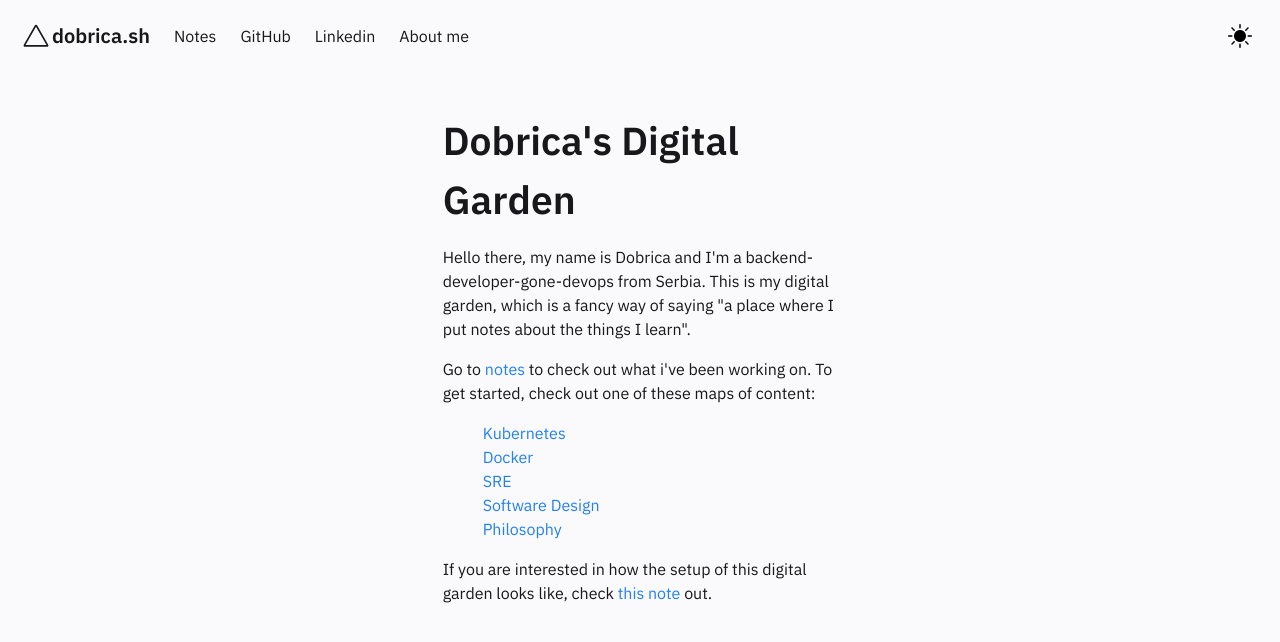
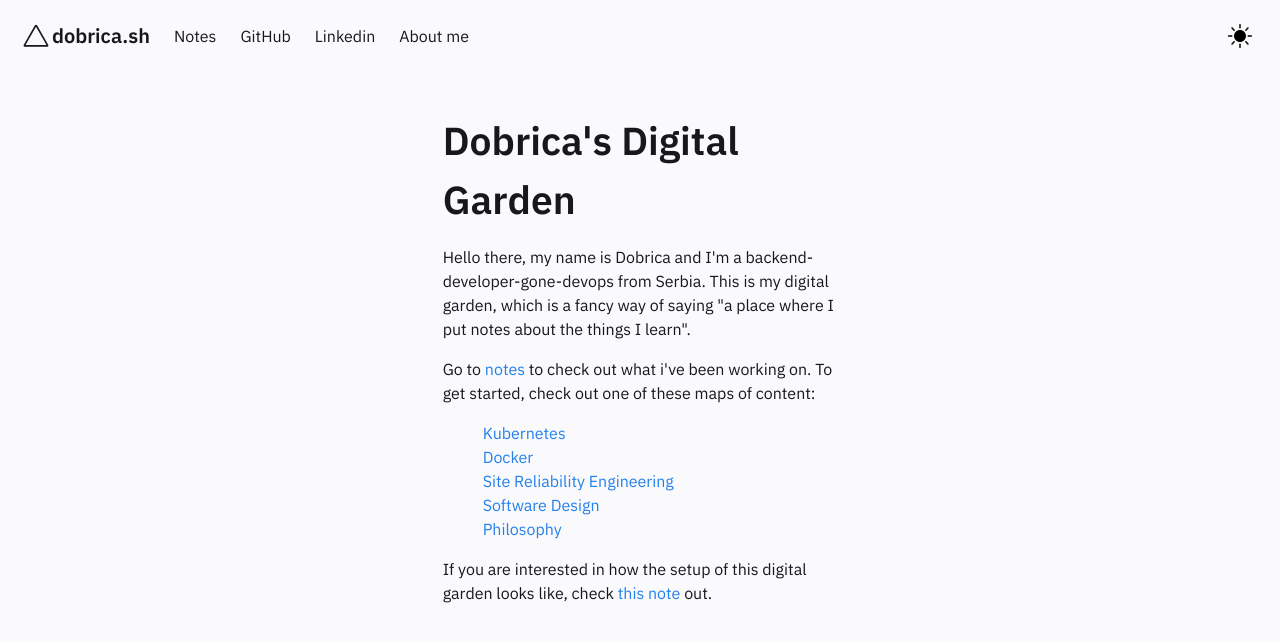
Before and after one commit to hpdobrica/hpdobrica.github.io, a Jekyll site: the page built from pages/index.md, in a window 1280 px wide. Shown: the top 642 px of the page. Built offline with Jekyll 4.4.1, drawn with Linux system fonts in a browser that asks for light colours.

Commit message:
Update Homepage.html

```diff
--- a/_includes/Homepage.html
+++ b/_includes/Homepage.html
@@ -13,7 +13,7 @@
     <ul>
         <li><a href="../notes/Kubernetes">Kubernetes</a></li>
         <li><a href="../notes/Docker">Docker</a></li>
-        <li><a href="../notes/SRE">SRE</a></li>
+        <li><a href="../notes/SRE">Site Reliability Engineering</a></li>
         <li><a href="../notes/Software-Design">Software Design</a></li>
         <li><a href="../notes/Philosophy">Philosophy</a></li>
 
```
